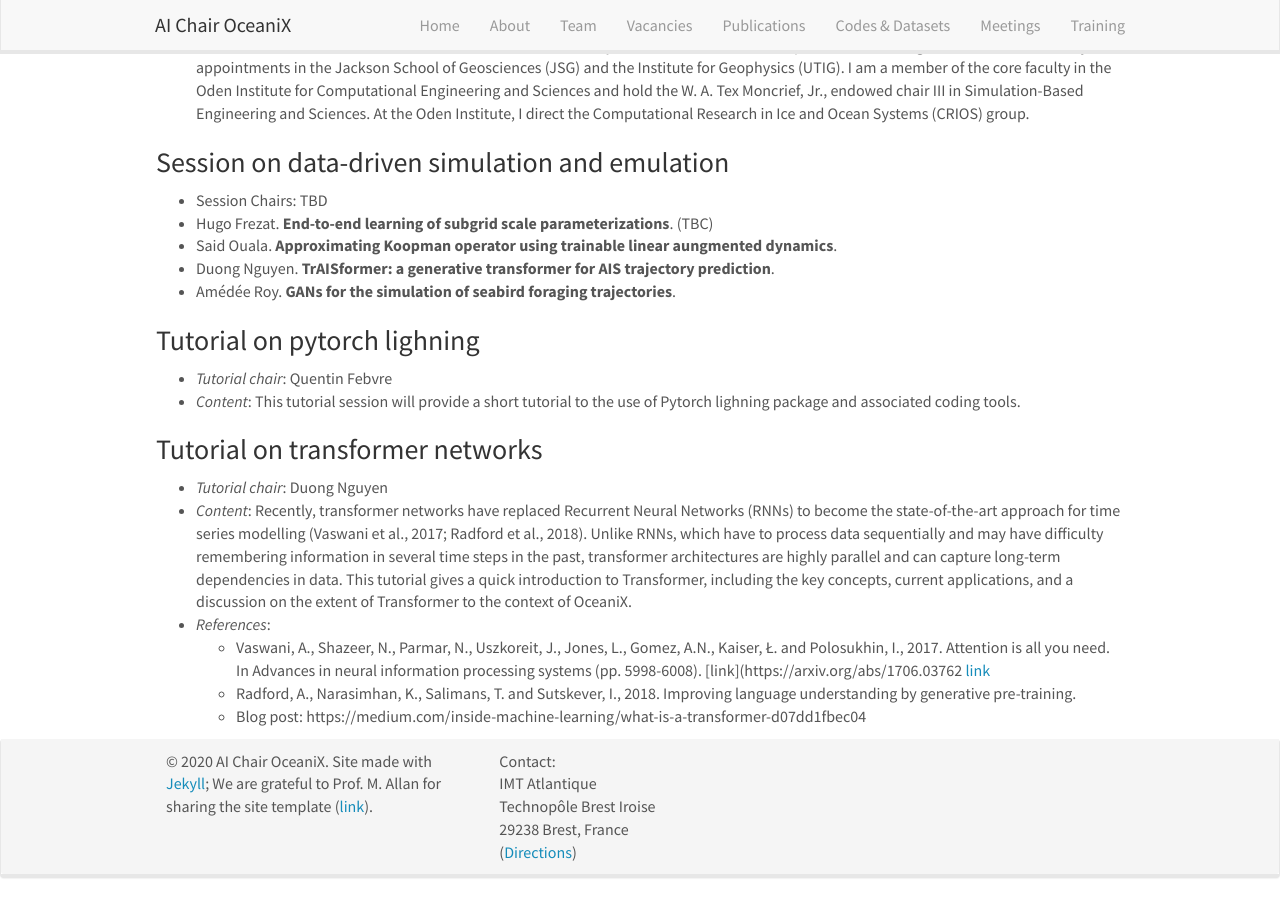
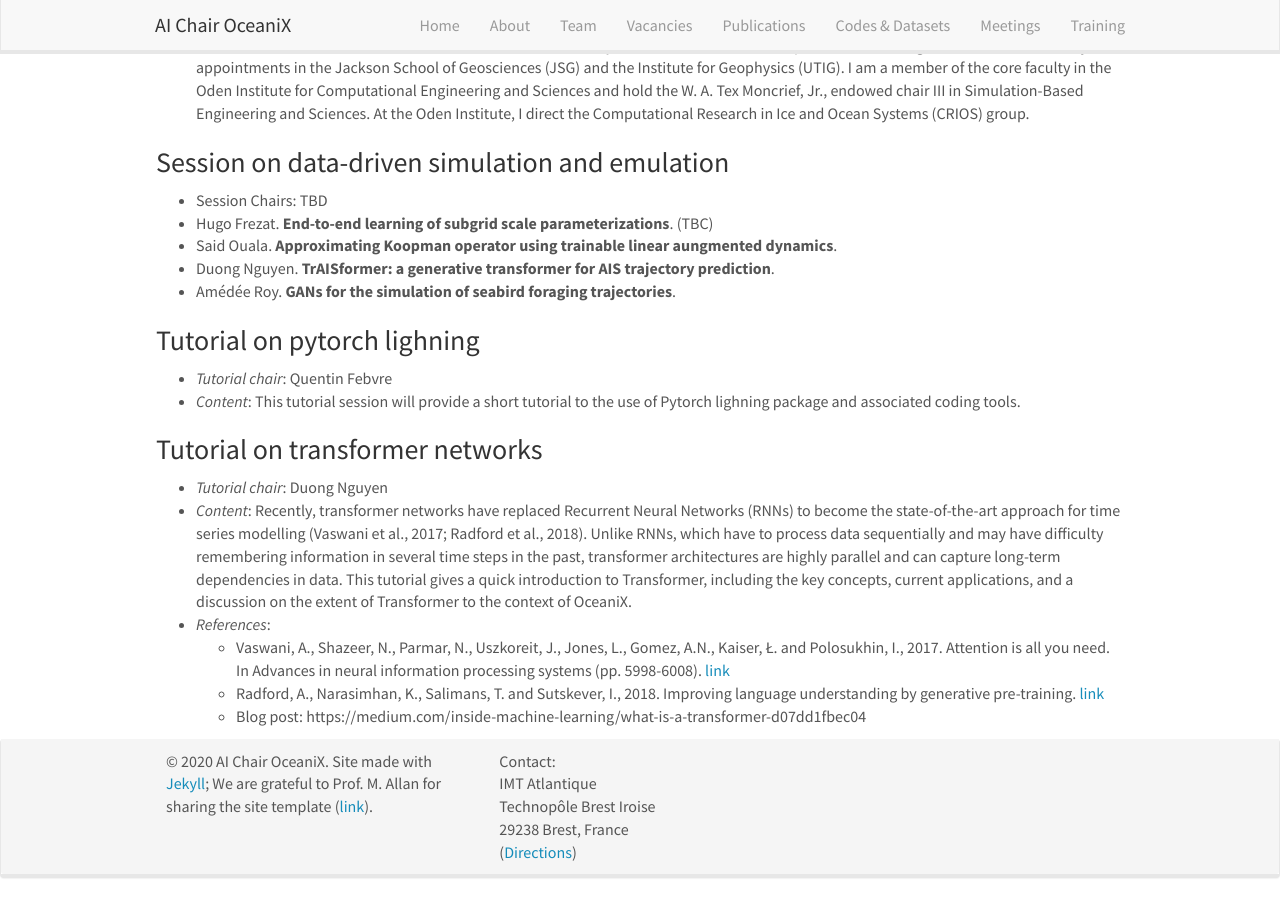
Before and after one commit to CIA-Oceanix/CIA-Oceanix.github.io, a Jekyll site: the page built from _pages/assembly.md, in a window 1280 px wide and 900 px high, scrolled down 1615 px. Built offline with Jekyll 4.4.1, drawn with Linux system fonts in a browser that asks for light colours; nearby versions of some CDN libraries; some of the changed lines change nothing that is shown.

Commit message:
Update assembly.md

```diff
--- a/_pages/assembly.md
+++ b/_pages/assembly.md
@@ -60,6 +60,6 @@ It will also be possible to joint us online through a zoom link which will be po
 - *Tutorial chair*: Duong Nguyen
 - *Content*: Recently, transformer networks have replaced Recurrent Neural Networks (RNNs) to become the state-of-the-art approach for time series modelling (Vaswani et al., 2017; Radford et al., 2018). Unlike RNNs, which have to process data sequentially and may have difficulty remembering information in several time steps in the past, transformer architectures are highly parallel and can capture long-term dependencies in data. This tutorial gives a quick introduction to Transformer, including the key concepts, current applications, and a discussion on the extent of Transformer to the context of OceaniX.
 - *References*:
-  - Vaswani, A., Shazeer, N., Parmar, N., Uszkoreit, J., Jones, L., Gomez, A.N., Kaiser, Ł. and Polosukhin, I., 2017. Attention is all you need. In Advances in neural information processing systems (pp. 5998-6008). [link](https://arxiv.org/abs/1706.03762 [link](https://paperswithcode.com/paper/improving-language-understanding-by)
-  - Radford, A., Narasimhan, K., Salimans, T. and Sutskever, I., 2018. Improving language understanding by generative pre-training.
+  - Vaswani, A., Shazeer, N., Parmar, N., Uszkoreit, J., Jones, L., Gomez, A.N., Kaiser, Ł. and Polosukhin, I., 2017. Attention is all you need. In Advances in neural information processing systems (pp. 5998-6008). [link](https://arxiv.org/abs/1706.03762)
+  - Radford, A., Narasimhan, K., Salimans, T. and Sutskever, I., 2018. Improving language understanding by generative pre-training. [link](https://paperswithcode.com/paper/improving-language-understanding-by)
   - Blog post: https://medium.com/inside-machine-learning/what-is-a-transformer-d07dd1fbec04
```
